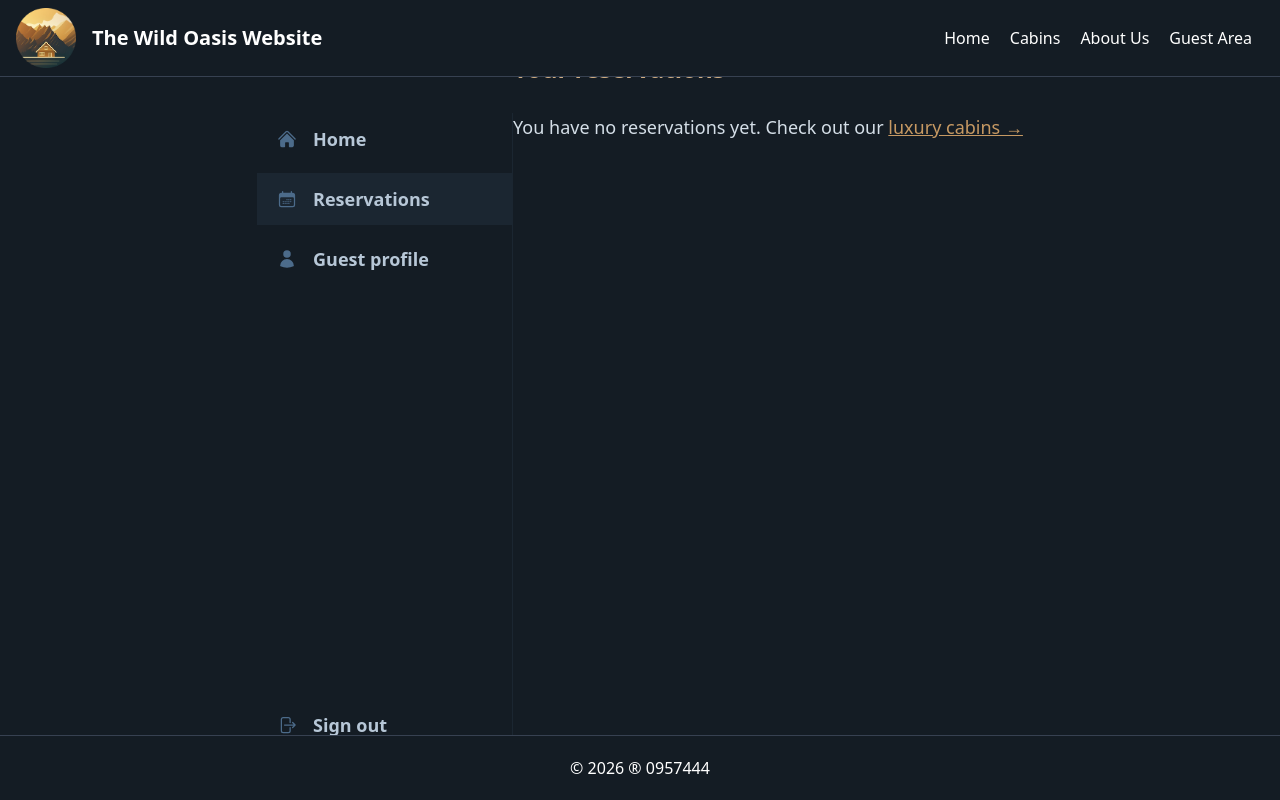
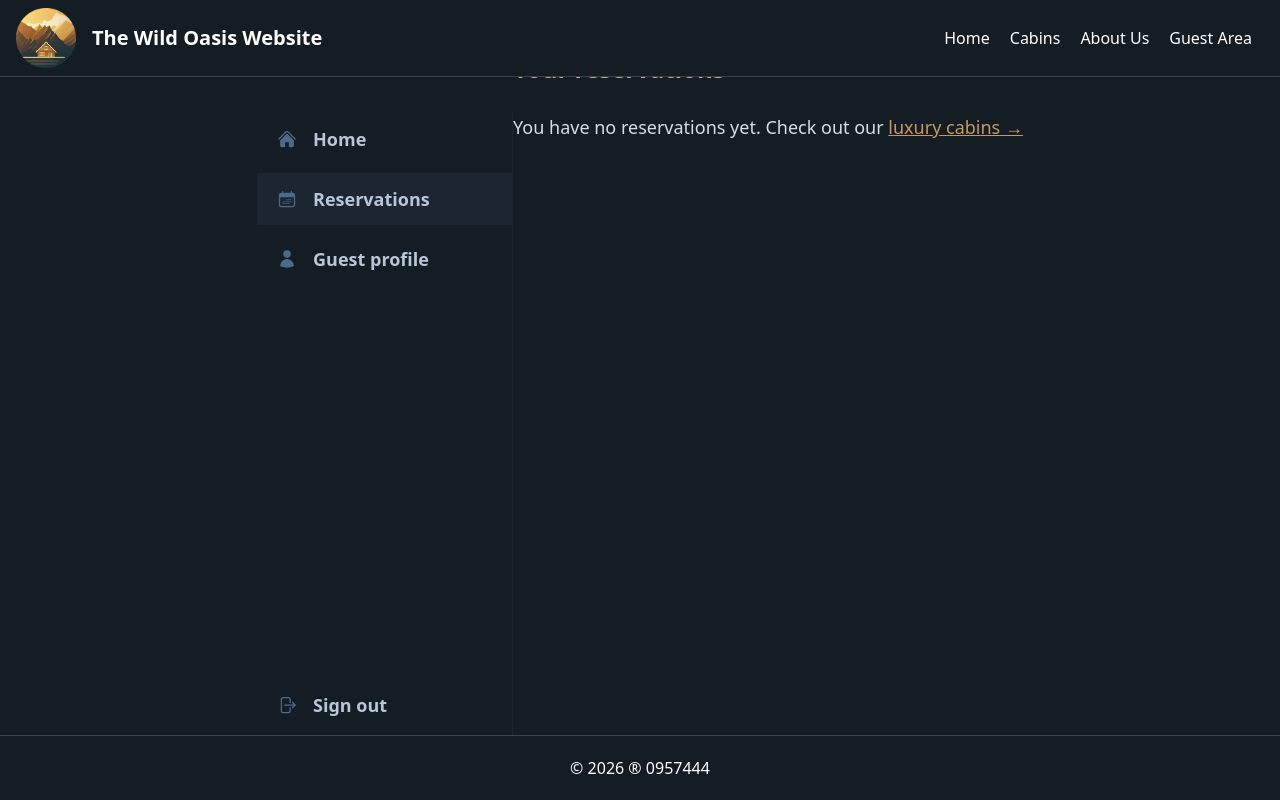
Before and after one commit to Sen12345/the-wild-oasis-website, a Next.js app: page /account/reservation in a window 1280 px wide. Built offline with nearby package versions, Linux system fonts and the light colour scheme; no server answers; the database is empty.

Commit message:
Add padding to guest area main page

```diff
--- a/app/_components/SideNavigation.js
+++ b/app/_components/SideNavigation.js
@@ -47,7 +47,7 @@ function SideNavigation() {
           </li>
         ))}
 
-        <li className="mt-auto">
+        <li className="mt-auto mb-5">
           <SignOutButton />
         </li>
       </ul>
```
